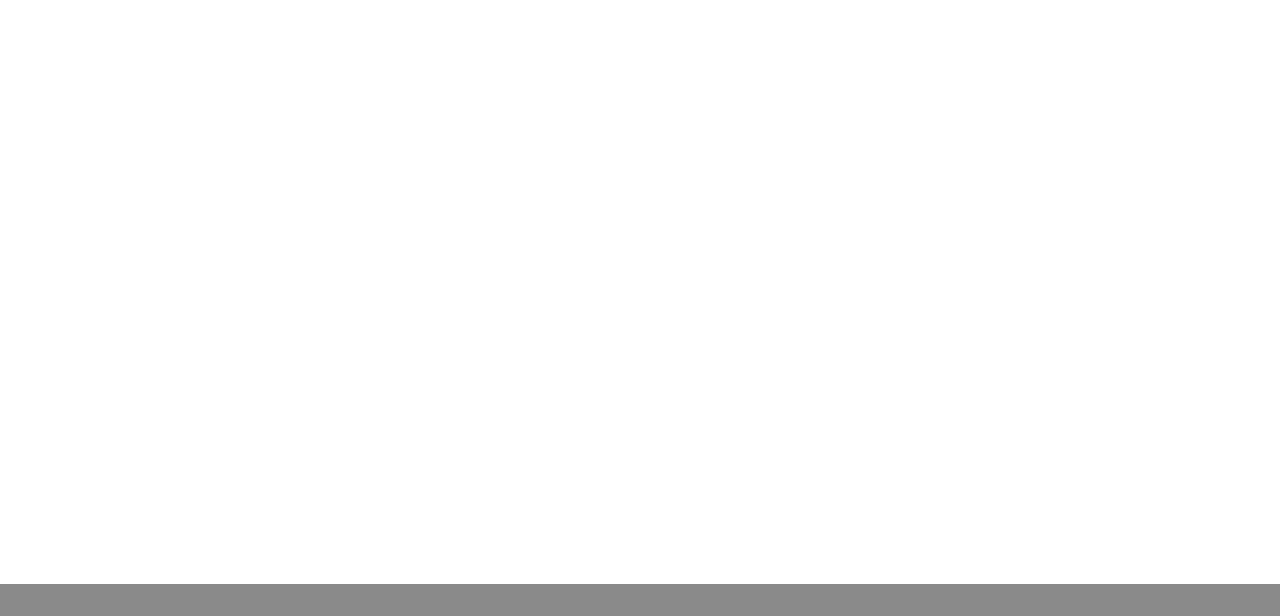
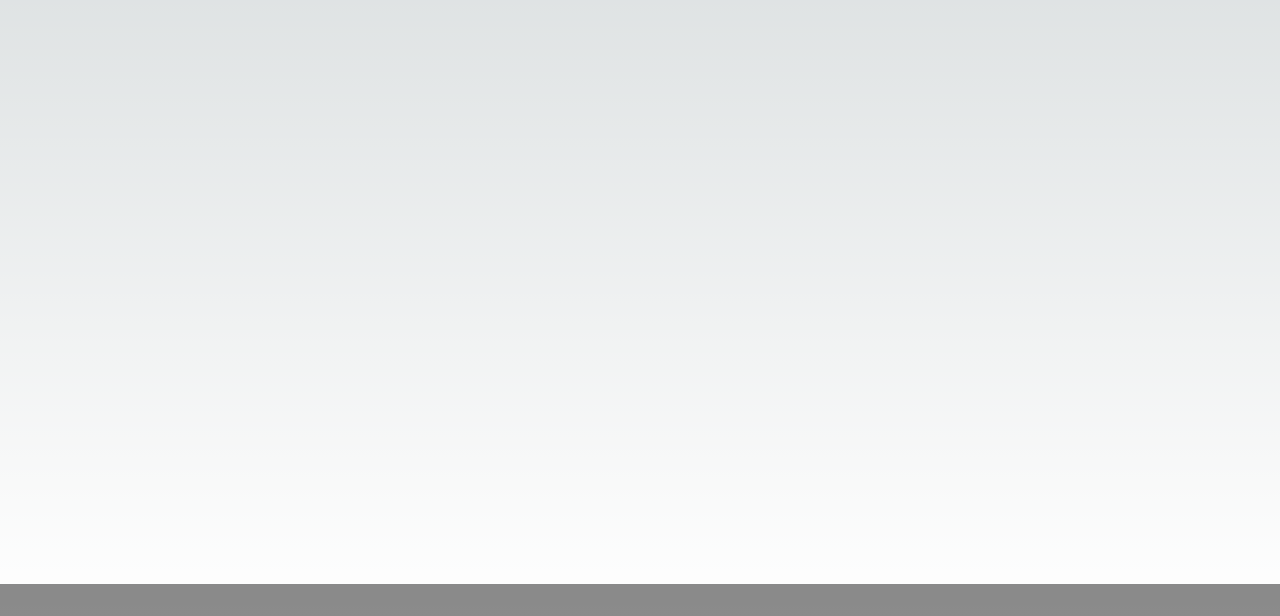
Before and after one commit to jochemwhite/twitch-geo-speed-tracker, a Next.js app: page / in a window 1280 px wide. Shown: the part 184-800 px from the top of the page. Built offline with nearby package versions, Linux system fonts and the light colour scheme; no server answers.

Commit message:
removed bg

```diff
--- a/src/app/page.tsx
+++ b/src/app/page.tsx
@@ -6,7 +6,7 @@ export default function Home() {
   const { Geolocation, Temperature, Weather, place } = useGeolocation();
 
   return (
-    <main className="flex h-screen flex-col justify-end items-end bg-white ">
+    <main className="flex h-screen flex-col justify-end items-end ">
       <div className="w-full h-8 bg-black opacity-45 flex items-center justify-between px-2">
         <StatComponent name="Place" value={place ? place : "Unknown"} />
         <StatComponent name="Temperature" value={Temperature ? Temperature + "°C" : "Unknown"} />
```
